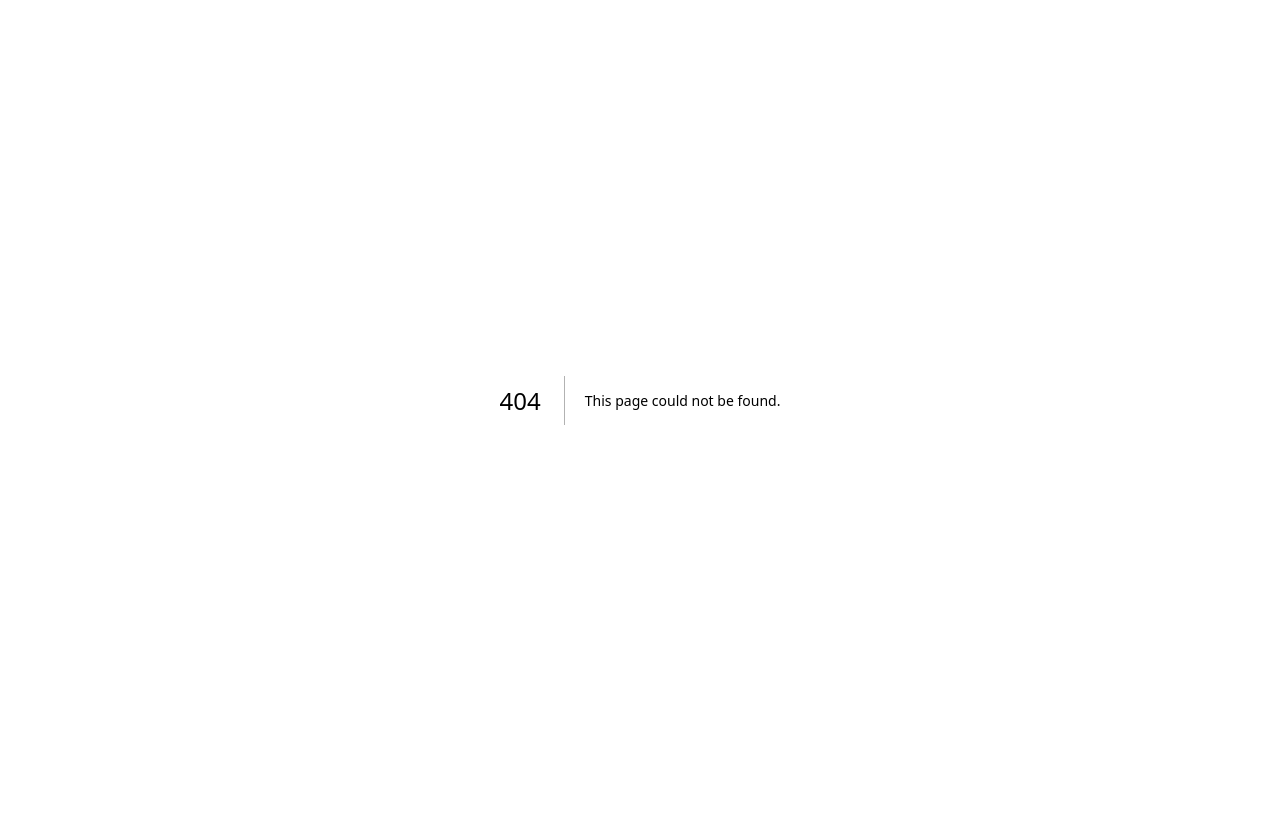
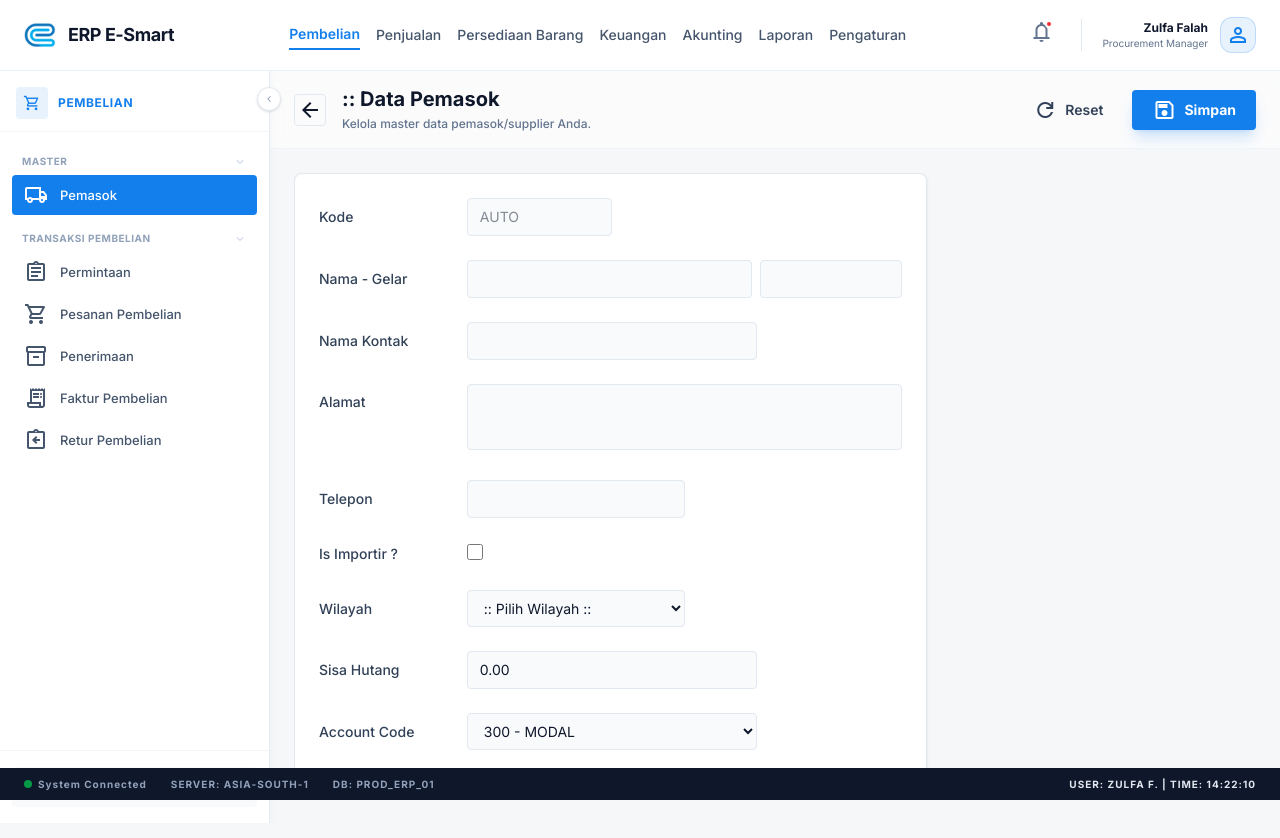
Before and after one commit to zulfafalah/erp, a Next.js app: page /master-data/pemasok/1 in a window 1280 px wide. Before the commit this address had no page. Shown: the top 838 px of the page. Before the commit the page ends 800 px from the top, so only its background shows below. Built offline with nearby package versions, Linux system fonts and the light colour scheme.

Commit message:
refactor: move pemasok routes to master-data directory and update menu configuration

```diff
--- a/app/config/menuConfig.ts
+++ b/app/config/menuConfig.ts
@@ -27,7 +27,7 @@ export const modules: ModuleConfig[] = [
             {
                 title: "Master",
                 items: [
-                    { label: "Pemasok", icon: "local_shipping", href: "/pemasok" },
+                    { label: "Pemasok", icon: "local_shipping", href: "/master-data/pemasok" },
                 ],
             },
             {
--- a/app/pemasok/[id]/page.tsx
+++ b/app/master-data/pemasok/[id]/page.tsx
@@ -2,13 +2,13 @@
 
 import { useState } from "react";
 import { useRouter } from "next/navigation";
-import Navbar from "../../components/Navbar";
-import Sidebar from "../../components/Sidebar";
-import StatusBar from "../../components/StatusBar";
-import FormField from "../../components/FormField";
-import FormInput from "../../components/FormInput";
-import FormSelect from "../../components/FormSelect";
-import FormTextarea from "../../components/FormTextarea";
+import Navbar from "../../../components/Navbar";
+import Sidebar from "../../../components/Sidebar";
+import StatusBar from "../../../components/StatusBar";
+import FormField from "../../../components/FormField";
+import FormInput from "../../../components/FormInput";
+import FormSelect from "../../../components/FormSelect";
+import FormTextarea from "../../../components/FormTextarea";
 
 export default function PemasokFormPage() {
     const router = useRouter();
@@ -28,7 +28,7 @@ export default function PemasokFormPage() {
                     <div className="px-4 md:px-6 py-3 md:py-4 flex flex-col md:flex-row md:items-center justify-between gap-4 border-b border-primary/5 bg-white/50 backdrop-blur-sm shrink-0">
                         <div className="flex items-start md:items-center gap-3 md:gap-4 w-full md:w-auto">
                             <button
-                                onClick={() => router.push("/pemasok")}
+                                onClick={() => router.push("/master-data/pemasok")}
                                 className="size-8 flex-shrink-0 flex items-center justify-center rounded-lg border border-slate-200 hover:bg-white mt-1 md:mt-0"
                             >
                                 <span className="material-symbols-outlined text-lg">
@@ -43,6 +43,16 @@ export default function PemasokFormPage() {
                                     Kelola master data pemasok/supplier Anda.
                                 </p>
                             </div>
+                        </div>
+                        <div className="flex flex-wrap items-center gap-2 md:gap-3 w-full md:w-auto">
+                            <button className="flex-1 md:flex-none justify-center px-3 md:px-4 py-2 text-xs md:text-sm font-semibold text-slate-700 hover:bg-slate-200/50 rounded-lg transition-all border border-slate-200 md:border-transparent flex items-center gap-2">
+                                <span className="material-symbols-outlined text-sm">refresh</span>
+                                Reset
+                            </button>
+                            <button className="w-full md:w-auto justify-center px-4 md:px-5 py-2 text-xs md:text-sm font-bold bg-primary text-white hover:bg-primary/90 rounded-lg shadow-lg shadow-primary/20 flex items-center gap-2">
+                                <span className="material-symbols-outlined text-sm">save</span>
+                                Simpan
+                            </button>
                         </div>
                     </div>
 
@@ -168,15 +178,7 @@ export default function PemasokFormPage() {
                                         </div>
                                     </div>
 
-                                    {/* Action Buttons */}
-                                    <div className="flex gap-2 pb-6">
-                                        <button className="px-6 py-2 bg-primary text-white rounded-lg font-bold hover:bg-primary/90 transition-all flex items-center justify-center shadow-md">
-                                            Save
-                                        </button>
-                                        <button className="px-6 py-2 bg-yellow-500 text-slate-900 rounded-lg font-bold hover:bg-yellow-400 transition-all flex items-center justify-center shadow-md">
-                                            Reset
-                                        </button>
-                                    </div>
+
                                 </div>
                             </div>
                         </div>
--- a/app/pemasok/page.tsx
+++ b/app/master-data/pemasok/page.tsx
@@ -2,10 +2,10 @@
 
 import Link from "next/link";
 import { useState } from "react";
-import Navbar from "../components/Navbar";
-import Sidebar from "../components/Sidebar";
-import StatusBar from "../components/StatusBar";
-import MultiFilter, { FilterField, FilterRule } from "../components/MultiFilter";
+import Navbar from "../../components/Navbar";
+import Sidebar from "../../components/Sidebar";
+import StatusBar from "../../components/StatusBar";
+import MultiFilter, { FilterField, FilterRule } from "../../components/MultiFilter";
 
 interface Pemasok {
     id: string;
@@ -182,7 +182,7 @@ export default function PemasokListPage() {
                                     Export Excel
                                 </button> */}
                                 <Link
-                                    href="/pemasok/new"
+                                    href="/master-data/pemasok/new"
                                     className="w-full sm:w-auto justify-center flex items-center gap-2 px-3 md:px-4 py-2 bg-primary text-white rounded-lg text-sm font-bold hover:bg-primary/90 transition-colors shadow-sm shadow-primary/20"
                                 >
                                     <span className="material-symbols-outlined text-lg">
@@ -202,7 +202,7 @@ export default function PemasokListPage() {
                                         <div className="flex justify-between items-start">
                                             <div>
                                                 <Link
-                                                    href={`/pemasok/${p.id}`}
+                                                    href={`/master-data/pemasok/${p.id}`}
                                                     className="font-semibold text-primary text-sm hover:underline"
                                                 >
                                                     {p.kode} - {p.nama}
@@ -226,7 +226,7 @@ export default function PemasokListPage() {
                                             </div>
                                             <div className="flex items-center gap-1">
                                                 <Link
-                                                    href={`/pemasok/${p.id}`}
+                                                    href={`/master-data/pemasok/${p.id}`}
                                                     className="p-1.5 text-slate-400 hover:text-primary transition-colors"
                                                 >
                                                     <span className="material-symbols-outlined text-base">edit_square</span>
@@ -273,7 +273,7 @@ export default function PemasokListPage() {
                                             >
                                                 <td className="px-6 py-4">
                                                     <Link
-                                                        href={`/pemasok/${p.id}`}
+                                                        href={`/master-data/pemasok/${p.id}`}
                                                         className="font-semibold text-primary text-sm tracking-tight hover:underline flex flex-col"
                                                     >
                                                         <span>{p.kode}</span>
@@ -304,7 +304,7 @@ export default function PemasokListPage() {
                                                 <td className="px-6 py-4 text-right">
                                                     <div className="flex items-center justify-end gap-2">
                                                         <Link
-                                                            href={`/pemasok/${p.id}`}
+                                                            href={`/master-data/pemasok/${p.id}`}
                                                             className="p-1.5 text-slate-400 hover:text-primary transition-colors"
                                                             title="View/Edit"
                                                         >
```
